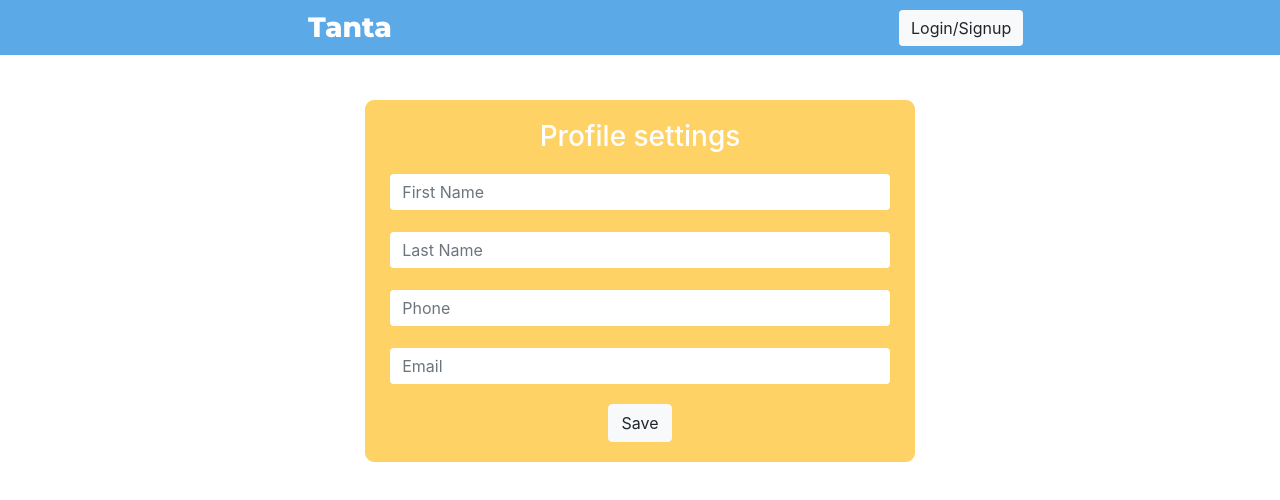
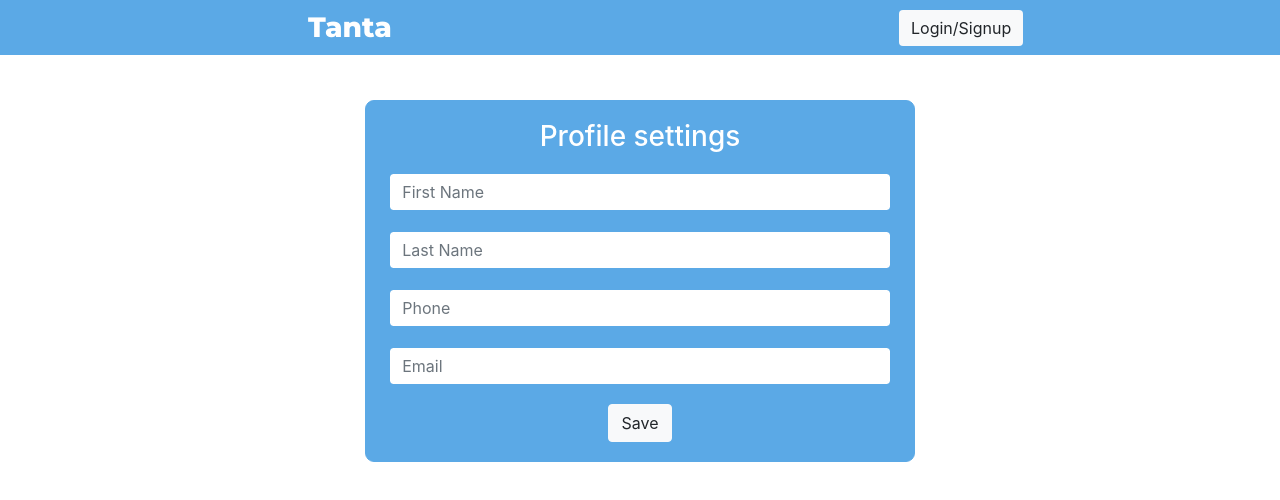
Before and after one commit to naum43312016/tanta-fs-project-front-end, a React (Create React App) app: page /settings in a window 1280 px wide. Shown: the top 500 px of the page. Built offline with nearby package versions, Linux system fonts and the light colour scheme; the HTML template or start-up script is replaced by a standard one; a web font is replaced by a local one.

Commit message:
adjusted color

```diff
--- a/src/styles/ProfileSettings.css
+++ b/src/styles/ProfileSettings.css
@@ -3,8 +3,8 @@
   padding: 10px;
   margin: 0 auto;
   max-width: 550px;
-  border: 1px solid #FFD266;
-  background-color: #FFD266;
+  border: 1px solid #5BA9E6;
+  background-color: #5BA9E6;
   display: flex;
   flex-direction: column;
   align-items: center;
@@ -17,7 +17,7 @@
 .settings-input {
   margin: 10px;
   width: 95% !important;
-  border: 1px solid #FFD266 !important;
+  border: 1px solid #5BA9E6 !important;
 }
 
 .settings-input:focus {
```
